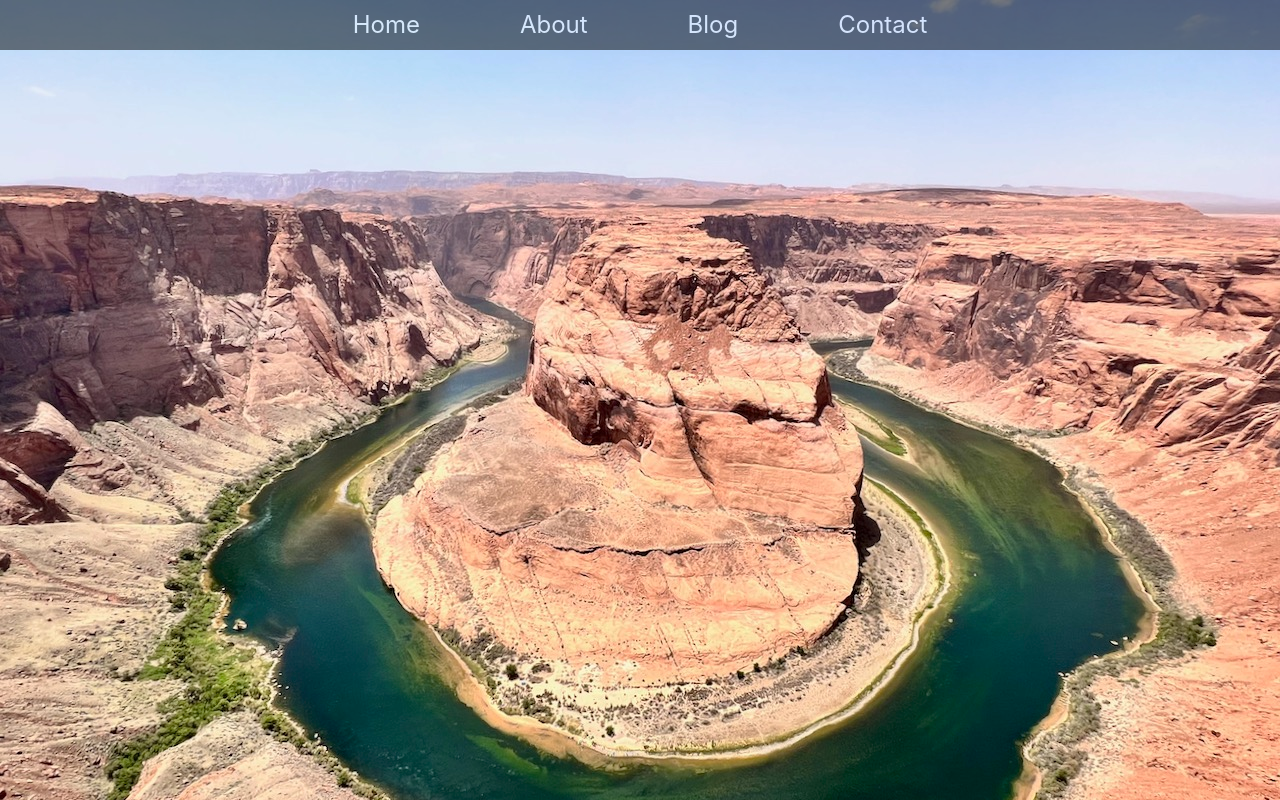
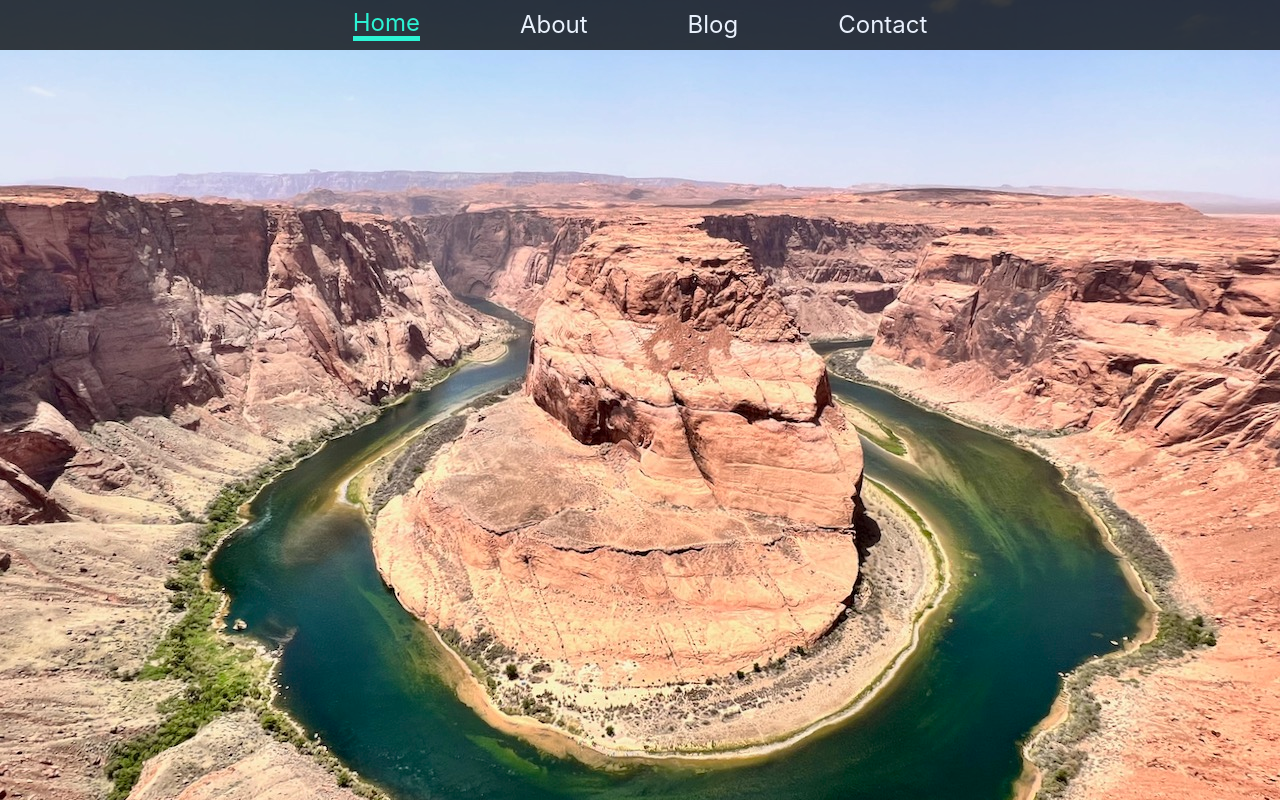
Before and after one commit to richy-tomy-mck/richytomy.com, a Next.js app: page / in a window 1280 px wide. Shown: the top 800 px of the page. Built offline with nearby package versions, Linux system fonts and the light colour scheme.

Commit message:
menu bar active

```diff
--- a/components/MenuBar/MenuBar.tsx
+++ b/components/MenuBar/MenuBar.tsx
@@ -1,13 +1,24 @@
+import clsx from 'clsx';
 import Link from 'next/link'
+import { useRouter } from "next/router";
 import styles from '../MenuBar/styles/MenuBar.module.css'
 
 const MenuBar = () => {
+    const router = useRouter();
     return (
       <div className={styles.menuBar}>
-          <Link href="/"><a className={styles.menuItem} >Home</a></Link>
-        <Link href="/about"><a className={styles.menuItem} >About</a></Link>
-        <Link href="/blog"><a className={styles.menuItem} >Blog</a></Link>
-        <Link href="/contact"><a className={styles.menuItem} >Contact</a></Link>
+          <Link href="/"><a className={`${router.pathname  === "/"
+       ? `${styles.active}`
+       : `${styles.nonActive}`}`}>Home</a></Link>
+        <Link href="/about"><a className={`${router.pathname  === "/about"
+       ? `${styles.active}`
+       : `${styles.nonActive}`}`} >About</a></Link>
+        <Link href="/blog"><a className={`${router.pathname  === "/blog"
+       ? `${styles.active}`
+       : `${styles.nonActive}`}`} >Blog</a></Link>
+        <Link href="/contact"><a className={`${router.pathname  === "/contact"
+       ? `${styles.active}`
+       : `${styles.nonActive}`}`} >Contact</a></Link>
       </div>
     );
   }
--- a/components/MenuBar/styles/MenuBar.module.css
+++ b/components/MenuBar/styles/MenuBar.module.css
@@ -5,7 +5,7 @@
     height: 50px;
     align-items: center;
     background-color: #000000;
-    opacity: 0.5;
+    opacity: 0.75;
     width: 100%;
     position: absolute;
     margin-left: -32px;
@@ -17,8 +17,23 @@
     color: #ffff;
   }
 
+.active {
+    margin: 0;
+    line-height: 1.15;
+    font-size: 1.5rem;
+    color: #00ffc8;
+    border-bottom: 5px solid #00ffc8;
+  }
 
-  .menuItem:hover {
+  .nonActive {
+    margin: 0;
+    line-height: 1.15;
+    font-size: 1.5rem;
+    color: #ffff;
+  }
+
+
+  .nonActive:hover {
     opacity: 1;
     color: #00ffc8;
   }
--- a/styles/Home.module.css
+++ b/styles/Home.module.css
@@ -32,17 +32,6 @@
   justify-content: center;
   align-items: center;
   flex-grow: 1;
-}
-
-.title a {
-  color: #0070f3;
-  text-decoration: none;
-}
-
-.title a:hover,
-.title a:focus,
-.title a:active {
-  text-decoration: underline;
 }
 
 .title {
```
